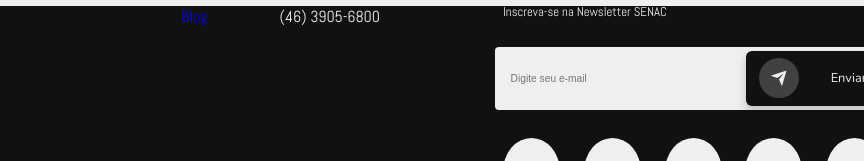
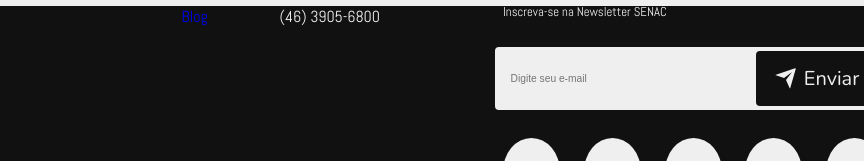
Before and after one commit to BryamSenac/HTML-e-CSS, a plain HTML site: page blog/index.html in a window 1280 px wide. Shown: the part 3346-3507 px from the top of the page, 416-1280 px from the left. Drawn offline with nearby package versions, Linux system fonts and the light colour scheme.

Commit message:
att botão enviar newsletter
Atualizado padrão de animação do botão de enviar da newsletter.

```diff
--- a/blog/index.html
+++ b/blog/index.html
@@ -663,7 +663,8 @@
                 </div>
                 <div class="card-section">
                     <div class="card">
-                        <img src="https://wallpapers.com/images/hd/lego-movie-video-game-pose-2lk7gr5bbiyza4n9.jpg"
+                        <img
+                            src="https://wallpapers.com/images/hd/lego-movie-video-game-pose-2lk7gr5bbiyza4n9.jpg"
                             alt="Uma Aventura LEGO">
                         <h5>Lançamento: 07/02/2014</h5>
                         <h1>Uma Aventura LEGO (Franquia)</h1>
@@ -694,7 +695,8 @@
                         </div>
                     </div>
                     <div class="card">
-                        <img src="https://nosbastidores.com.br/wp-content/uploads/2021/05/lego_ninjago_bastidores.jpg"
+                        <img
+                            src="https://nosbastidores.com.br/wp-content/uploads/2021/05/lego_ninjago_bastidores.jpg"
                             alt="LEGO Ninjago: O Filme">
                         <h5>Lançamento: 21/09/2017</h5>
                         <h1>LEGO Ninjago: O Filme</h1>
@@ -710,7 +712,8 @@
                         </div>
                     </div>
                     <div class="card">
-                        <img src="https://tse3.mm.bing.net/th/id/OIP.UIByOJRJ5HIcqNwQmLV7pQHaEK?rs=1&pid=ImgDetMain&o=7&rm=3"
+                        <img
+                            src="https://tse3.mm.bing.net/th/id/OIP.UIByOJRJ5HIcqNwQmLV7pQHaEK?rs=1&pid=ImgDetMain&o=7&rm=3"
                             alt="Filmes LEGO Bionicle">
                         <h5>Primeiro Lançamento: 2003</h5>
                         <h1>Filmes LEGO Bionicle</h1>
@@ -725,7 +728,8 @@
                         </div>
                     </div>
                     <div class="card">
-                        <img src="https://th.bing.com/th/id/R.d9042ad603bee12379be14ed2c3334aa?rik=yQnvUIcqsUy%2bEg&pid=ImgRaw&r=0"
+                        <img
+                            src="https://th.bing.com/th/id/R.d9042ad603bee12379be14ed2c3334aa?rik=yQnvUIcqsUy%2bEg&pid=ImgRaw&r=0"
                             alt="LEGO: As Aventuras de Clutch Powers">
                         <h5>Lançamento: 24/02/2010</h5>
                         <h1>LEGO: As Aventuras de Clutch Powers</h1>
@@ -816,15 +820,19 @@
                     <p>Inscreva-se na Newsletter SENAC</p>
                     <div id="newsletter_area">
                         <input type="email" placeholder="Digite seu e-mail">
-                        <button>
+                        <!-- From Uiverse.io by adamgiebl -->
+                        <button onclick="alert('Agradecemos muito o interesse, mas nosso newsletter está desligada!')">
                             <div class="svg-wrapper-1">
                                 <div class="svg-wrapper">
-                                    <svg xmlns="http://www.w3.org/2000/svg"
-                                        viewBox="0 0 24 24" width="24"
+                                    <svg
+                                        xmlns="http://www.w3.org/2000/svg"
+                                        viewBox="0 0 24 24"
+                                        width="24"
                                         height="24">
                                         <path fill="none"
                                             d="M0 0h24v24H0z"></path>
-                                        <path fill="currentColor"
+                                        <path
+                                            fill="currentColor"
                                             d="M1.946 9.315c-.522-.174-.527-.455.01-.634l19.087-6.362c.529-.176.832.12.684.638l-5.454 19.086c-.15.529-.455.547-.679.045L12 14l6-8-8 6-8.054-2.685z"></path>
                                     </svg>
                                 </div>
--- a/blog/styles/footer/infos_footer/button_send.css
+++ b/blog/styles/footer/infos_footer/button_send.css
@@ -1,53 +1,54 @@
-#footer_social button {
-  width: 35%;
-  font-family: inherit;
-  font-size: 1vw;
-  background-color: var(--colorBlack);
+/* From Uiverse.io by adamgiebl */
+#newsletter_area button {
+  font-family: var(--fontCurve);
+  font-size: 20px;
+  background: var(--colorBlack);
   color: var(--colorWhite);
-  padding: 2% 0;
+  padding: 0.7em 1em;
+  padding-left: 0.9em;
   display: flex;
   align-items: center;
-  justify-content: space-around;
   border: none;
-  border-radius: 6px;
-  box-shadow: 0px 5px 10px rgba(0, 0, 0, 0.2);
-  transition: all 0.3s;
+  border-radius: 4px;
+  overflow: hidden;
+  transition: all 0.2s;
   cursor: pointer;
-  font-family: var(--fontCurve);
 }
 
-#footer_social button:active {
-  transform: scale(0.95);
-  box-shadow: 0px 2px 5px rgba(0, 0, 0, 0.2);
+#newsletter_area button span {
+  display: block;
+  margin-left: 0.3em;
+  transition: all 0.3s ease-in-out;
 }
 
-#footer_social button span {
+#newsletter_area button svg {
   display: block;
-  margin-left: 0.4em;
-  transition: all 0.3s;
+  transform-origin: center center;
+  transition: transform 0.3s ease-in-out;
 }
 
-#footer_social button svg {
-  width: 18px;
-  height: 18px;
-  transition: all 0.3s;
+#newsletter_area button:hover .svg-wrapper {
+  animation: fly-1 0.6s ease-in-out infinite alternate;
 }
 
-#footer_social button .svg-wrapper {
-  display: flex;
-  align-items: center;
-  justify-content: center;
-  width: 40px;
-  height: 40px;
-  border-radius: 50%;
-  background-color: rgba(255, 255, 255, 0.2);
-  transition: all 0.3s;
+#newsletter_area button:hover svg {
+  transform: translateX(1.2em) rotate(45deg) scale(1.1);
 }
 
-#footer_social button:hover .svg-wrapper {
-  background-color: rgba(255, 255, 255, 0.5);
+#newsletter_area button:hover span {
+  transform: translateX(5em);
 }
 
-#footer_social button:hover svg {
-  transform: rotate(45deg) scale(1.2);
+#newsletter_area button:active {
+  transform: scale(0.95);
 }
+
+@keyframes fly-1 {
+  from {
+    transform: translateY(0.1em);
+  }
+
+  to {
+    transform: translateY(-0.1em);
+  }
+}
```
